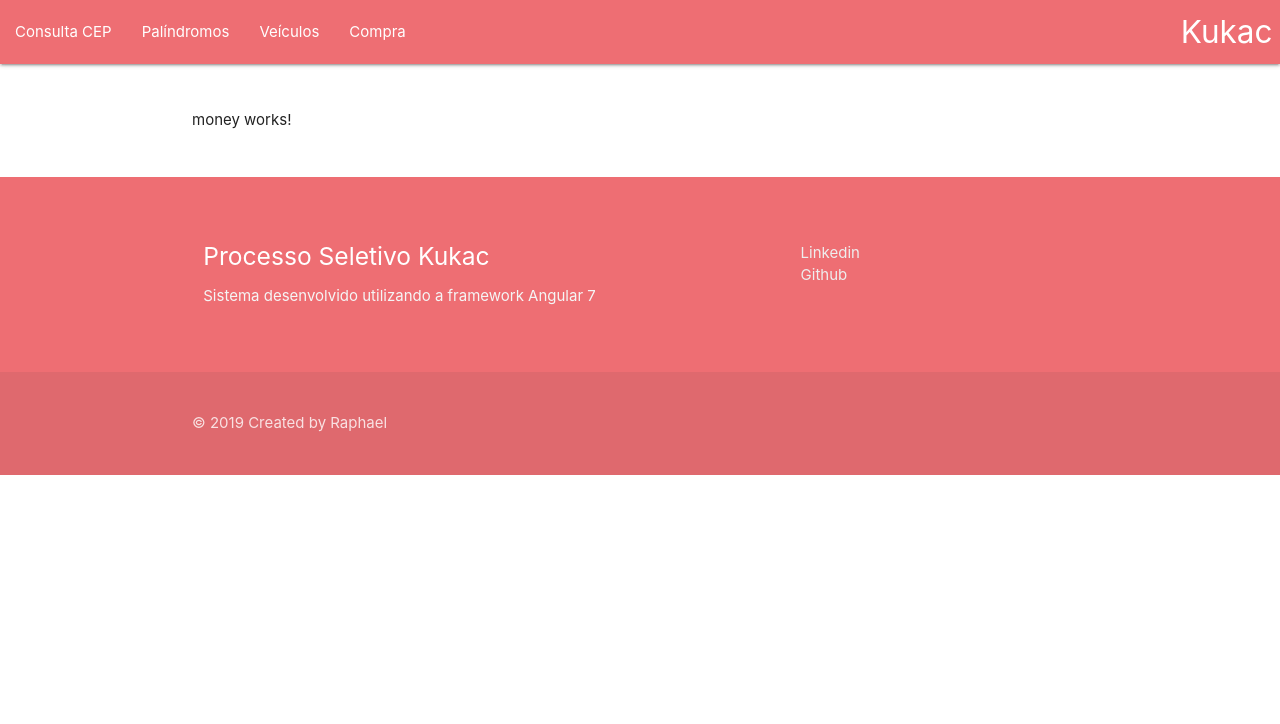
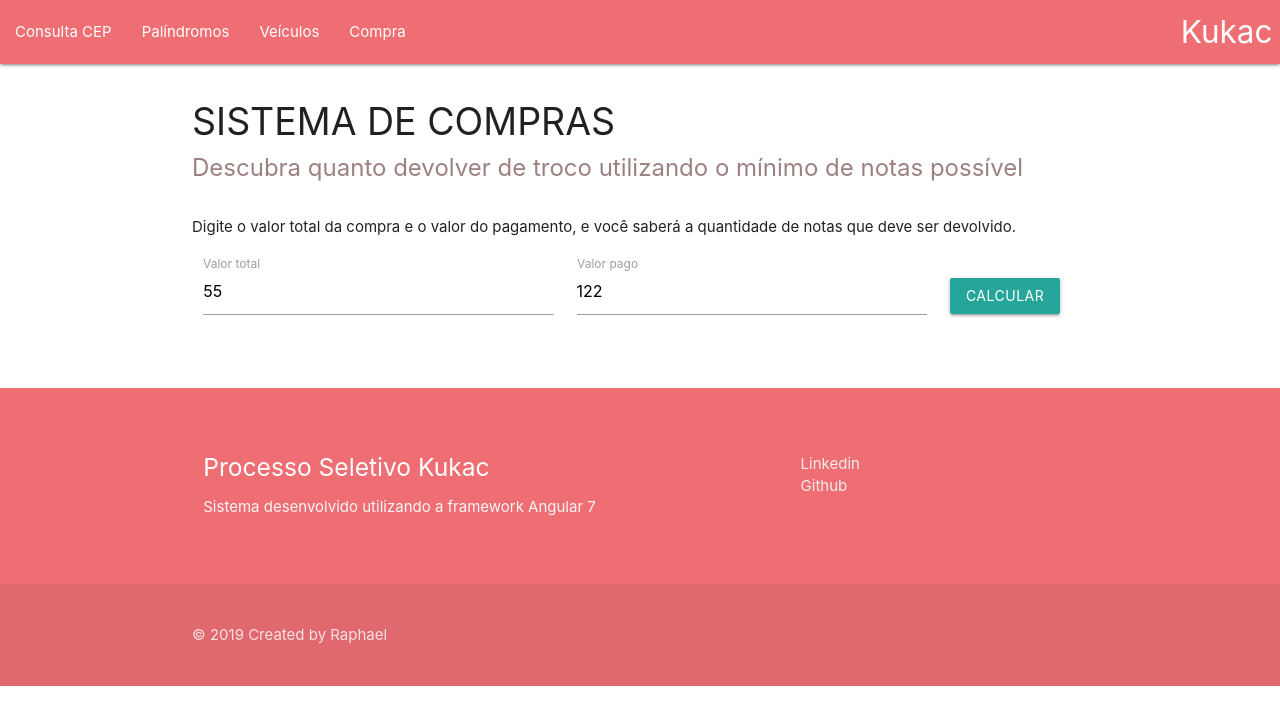
Before and after one commit to RaphaelOliveiraMoura/test-kukac-clt, an Angular app in the folder client/: page /money in a window 1280 px wide. Shown: the top 724 px of the page. Built offline with nearby package versions, Linux system fonts and the light colour scheme.

Commit message:
money interface and service

```diff
--- a/client/src/app/components/money/money.component.css
+++ b/client/src/app/components/money/money.component.css
@@ -0,0 +1,65 @@
+.money-explanation .title {
+    font-size: 2.5em;
+    text-transform: uppercase;
+}
+
+.money-explanation .description {
+    font-size: 1.6em;
+    color: #9c8181;
+}
+
+.money-form .description {
+    margin-top: 2em;
+    margin-bottom: 1em;
+}
+.money-form .row {
+    display: flex;
+    align-items: center;
+}
+
+@-webkit-keyframes fadeIn {
+    from { opacity: 0; }
+      to { opacity: 1; }
+}
+@keyframes fadeIn {
+    from { opacity: 0; }
+      to { opacity: 1; }
+}
+
+.money-result {
+    max-width: 70%;
+    margin: auto;
+    -webkit-animation: fadeIn 2s;
+    animation: fadeIn 2s;
+}
+
+.money-result .card .card-title {
+    font-weight: 600;
+    margin-bottom: 1em;
+    text-transform: uppercase;
+}
+
+.money-result .card .note {
+    display: flex;
+    align-items: center;
+    box-shadow: 0 0 2px 0px #4b903f;
+    background-color: #62bd50;
+    width: 4.2em;
+    justify-content: space-evenly;
+    border-radius: 4px;
+}
+
+.money-result .card .card-content .note-container {
+    display: flex;
+    justify-content: center;
+}
+
+.money-result .card .card-content .description {
+    font-size: 0.8em;
+    color: #9c8181;
+    margin: 1em 0;
+}
+
+.money-result .card .card-content .note-container .note-ammount {
+    padding-left: 6px;
+}
--- a/client/src/app/components/money/money.component.html
+++ b/client/src/app/components/money/money.component.html
@@ -1,3 +1,66 @@
-<p>
-  money works!
-</p>
+<div class="money-explanation">
+  <div class="title">
+    Sistema de compras
+  </div>
+  <div class="description">
+    Descubra quanto devolver de troco utilizando o mínimo de notas possível
+  </div>
+</div>
+<div class="money-form">
+  <div class="description">
+    Digite o valor total da compra e o valor do pagamento, e você saberá a quantidade de notas que deve ser devolvido.
+  </div>
+  <div class="row">
+    <div class="input-field col s12 m5 5">
+      <input id="total-value" type="number" class="validate" [(ngModel)]="totalValue" name="total-value">
+      <label for="total-value">Valor total</label>
+    </div>
+    <div class="input-field col s12 m5 5">
+      <input id="paid-value" type="number" class="validate" [(ngModel)]="paidValue" name="paid-value">
+      <label for="paid-value">Valor pago</label>
+    </div>
+    <div class="input-field col s12 m2 2">
+      <button id="money-button-submit" class="btn waves-effect waves-light" (click)="makePurshace()">Calcular</button>
+    </div>
+  </div>
+</div>
+<div class="money-result" *ngIf="moneyResult">
+  <div class="card">
+    <div class="card-content">
+      <span class="card-title">Resultado</span>
+      <div class="row">
+        <div class="col s12 m8">
+          <div class="explanation">
+            A compra realizada no valor de {{moneyResult.total}}$ e paga utilizando {{moneyResult.paid}}$ tem como troco {{moneyResult.back.value}}$
+          </div>
+          <div class="description">
+            Segue a quantidade de notas que pode ser devolvida como troco
+          </div>
+        </div>
+        <div class="col s12 m4">
+          <div class="row note-container">
+            <div class="note">
+              <div class="value">1</div>
+              <i class="material-icons">monetization_on</i>
+            </div>
+            <span class="note-ammount"> x {{moneyResult.back.notes[1]}}</span>
+          </div>
+          <div class="row note-container">
+            <div class="note">
+              <div class="value">10</div>
+              <i class="material-icons">monetization_on</i>
+            </div>
+            <span class="note-ammount"> x {{moneyResult.back.notes[10]}}</span>
+          </div>
+          <div class="row note-container">
+            <div class="note">
+              <div class="value">100</div>
+              <i class="material-icons">monetization_on</i>
+            </div>
+            <span class="note-ammount"> x {{moneyResult.back.notes[100]}}</span>
+          </div>
+        </div>
+      </div>
+    </div>
+  </div>
+</div>
--- a/client/src/app/components/money/money.component.ts
+++ b/client/src/app/components/money/money.component.ts
@@ -1,4 +1,6 @@
 import { Component, OnInit } from '@angular/core';
+import MoneyInterface from 'src/app/models/Money';
+import { MoneyService } from 'src/app/services/money.service';
 
 @Component({
   selector: 'app-money',
@@ -7,9 +9,21 @@ import { Component, OnInit } from '@angular/core';
 })
 export class MoneyComponent implements OnInit {
 
-  constructor() { }
+  moneyResult: MoneyInterface;
+  totalValue: number = 55;
+  paidValue: number = 122;
+
+  constructor(private moneyService: MoneyService) { }
 
   ngOnInit() {
   }
 
+  makePurshace(){
+    this.moneyService.calculatePurshace(this.totalValue, this.paidValue).subscribe((response)=>{
+      this.moneyResult = response;
+    }, (error)=>{
+      this.moneyResult = null;
+    });
+  }
+
 }
--- /dev/null
+++ b/client/src/app/models/Money.ts
@@ -0,0 +1,14 @@
+export interface NotesInterface {
+    '100': number,
+    '10': number,
+    '1': number
+}
+
+export default interface MoneyInterface {
+    total: number,
+    paid: number,
+    back: {
+        value: number,
+        notes: NotesInterface
+    }
+}
--- a/client/src/app/services/money.service.ts
+++ b/client/src/app/services/money.service.ts
@@ -1,9 +1,23 @@
 import { Injectable } from '@angular/core';
+import { HttpClient } from '@angular/common/http';
+import MoneyInterface from '../models/Money';
 
 @Injectable({
   providedIn: 'root'
 })
 export class MoneyService {
 
-  constructor() { }
+  apiURL: string = 'http://localhost:5050/money';
+
+  constructor(private httpClient: HttpClient) {}
+
+  public calculatePurshace(
+    totalValue:number = 0,
+    paidValue:number = 100 ){
+
+      return this.httpClient.post<MoneyInterface>(this.apiURL, {
+        'total': totalValue,
+        'paid': paidValue
+      });
+  }
 }
```
